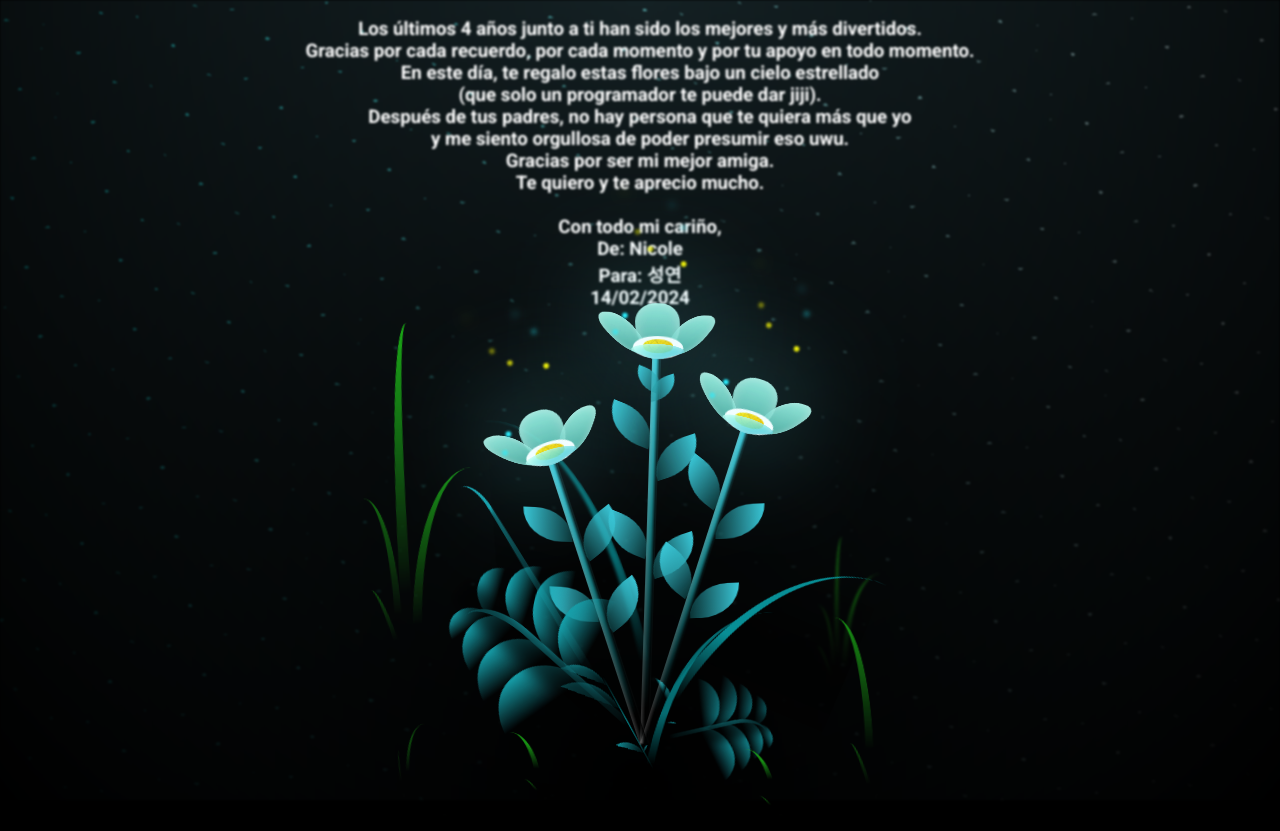
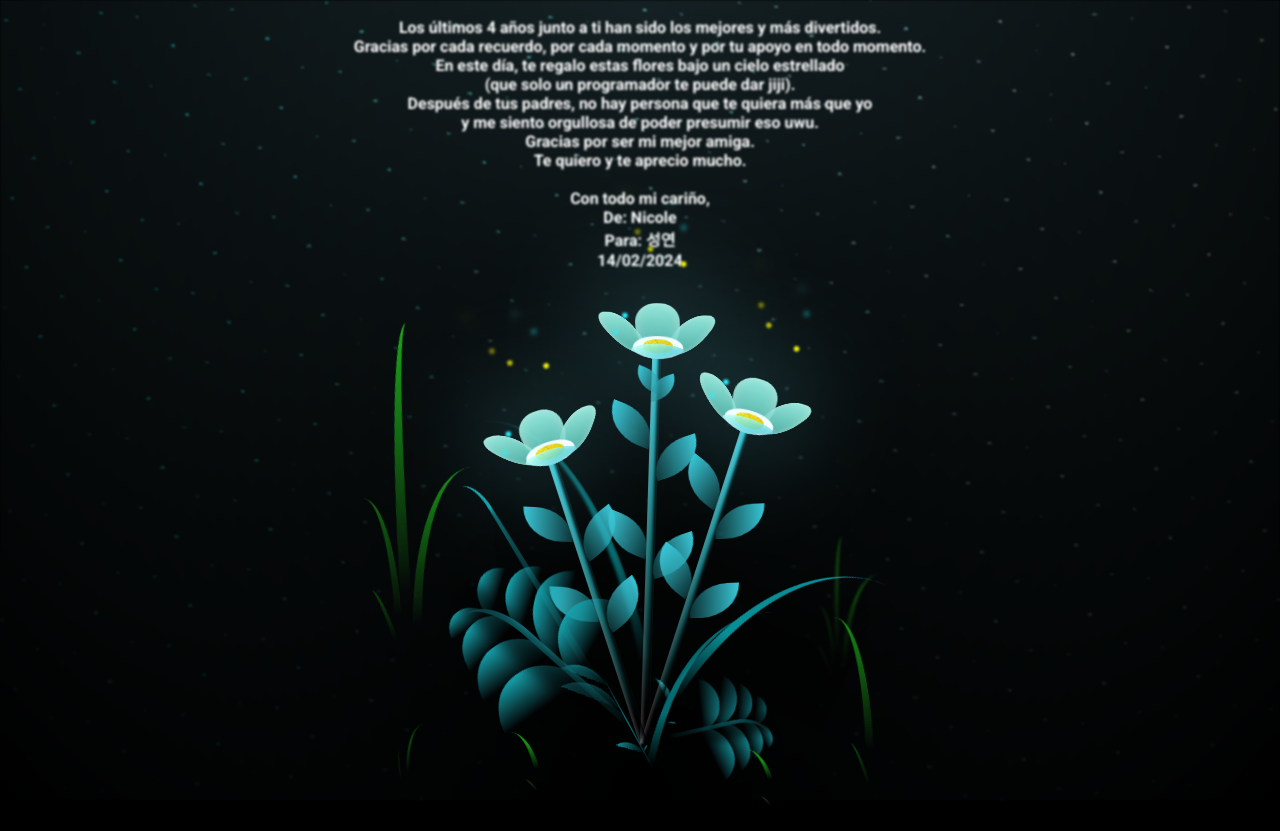
Before and after one commit to nickramen/hsy, a plain HTML site: page index.html in a window 1280 px wide. Drawn offline with Linux system fonts and the light colour scheme.

Commit message:
Update index.html

```diff
--- a/index.html
+++ b/index.html
@@ -17,7 +17,7 @@
 <body class="not-loaded">
     <div class="night">
         <br>
-        <h3 style="color: white; text-align: center; font-family: 'Roboto', sans-serif;">Los últimos 4 años junto a ti han sido los mejores y más divertidos.
+        <h3 style="color: white; text-align: center; font-family: 'Roboto', sans-serif; font-size: 16px">Los últimos 4 años junto a ti han sido los mejores y más divertidos.
             <br> Gracias por cada recuerdo, por cada momento y por tu apoyo en todo momento.
             <br> En este día, te regalo estas flores bajo un cielo estrellado <br>(que solo un programador te puede dar jiji).
             <br> Después de tus padres, no hay persona que te quiera más que yo <br> y me siento orgullosa de poder presumir eso uwu.
```
